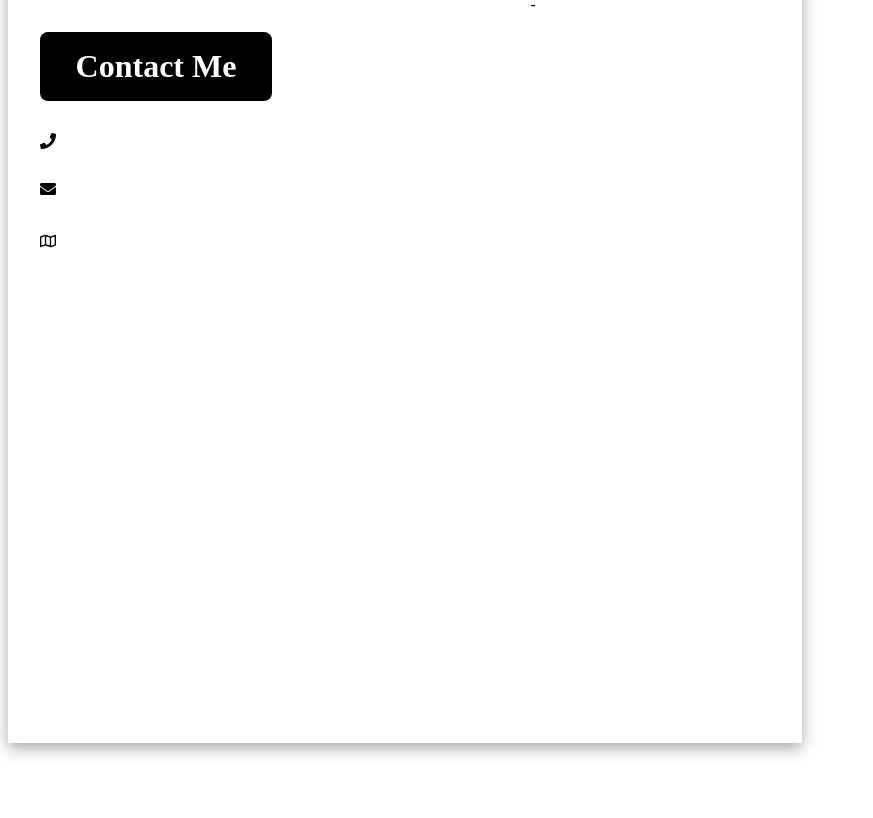
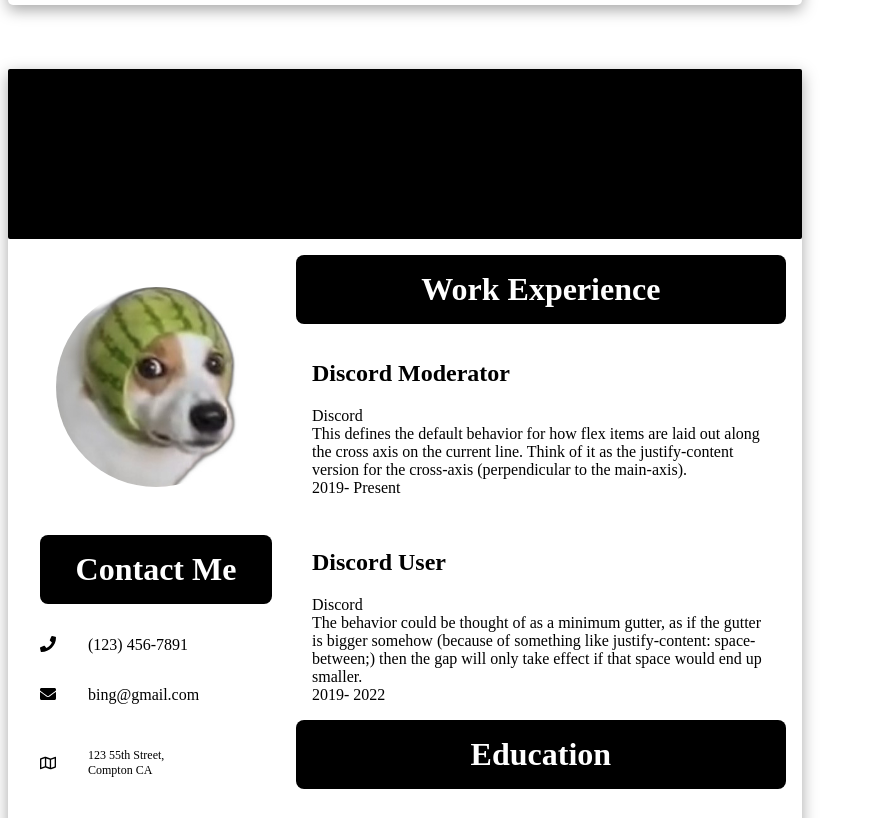
Before and after one commit to rsingh954/CV-Generator, a React (Create React App) app: page / in a window 1280 px wide. Shown: the part 1979-2797 px from the top of the page, without its empty margins (0-873 px from the left). Built offline with nearby package versions, Linux system fonts and the light colour scheme.

Commit message:
added example data

```diff
--- a/src/components/forms/Form.tsx
+++ b/src/components/forms/Form.tsx
@@ -1,5 +1,5 @@
-import React, { useRef, useState,useEffect  } from 'react'
-import { emptyFormData } from '../../utilities/emptyFormData'
+import React, { useState,useEffect  } from 'react'
+import { emptyFormData, exampleFormData } from '../../utilities/emptyFormData'
 import Personal from './Personal'
 import Experience from './Experience'
 import Education from './Education'
@@ -8,7 +8,7 @@ import CV from '../CV/CV'
 
 const Form: React.FC = () => {
 
-  const [formData, setFormData] = useState(emptyFormData)
+  const [formData, setFormData] = useState(exampleFormData)
   const [showCV, setShowCV] = useState(false)
 
   useEffect(() => {
--- a/src/utilities/emptyFormData.js
+++ b/src/utilities/emptyFormData.js
@@ -1,9 +1,11 @@
+import dog from '../assets/dog.jpg'
+let photo = ""
 export const emptyFormData = {
   personalInfo: {
     firstName: "",
     lastName: "",
     title: "",
-    photo: "", //TODO: ADD DEFUALT AVATAR LOGO
+    photo: photo , //TODO: ADD DEFUALT AVATAR LOGO
     address: "",
     phoneNumber: "",
     email: "",
@@ -31,3 +33,43 @@ export const emptyFormData = {
     },
   ],
 };
+export const exampleFormData = {
+  personalInfo: {
+    firstName: "Bing",
+    lastName: "Bong",
+    title: "Discord Moderator",
+    photo: dog, //TODO: ADD DEFUALT AVATAR LOGO
+    address: "123 55th Street, Compton CA",
+    phoneNumber: "(123) 456-7891",
+    email: "bing@gmail.com",
+  },
+  experience: [
+    {
+      id: Date.now(),
+      position: "Discord Moderator",
+      company: "Discord",
+      description: "This defines the default behavior for how flex items are laid out along the cross axis on the current line. Think of it as the justify-content version for the cross-axis (perpendicular to the main-axis).",
+      start: "2019",
+      to: "Present",
+    },
+    {
+      id: Date.now(),
+      position: "Discord User",
+      company: "Discord",
+      description: "The behavior could be thought of as a minimum gutter, as if the gutter is bigger somehow (because of something like justify-content: space-between;) then the gap will only take effect if that space would end up smaller.",
+      start: "2019",
+      to: "2022",
+    },
+  ],
+  education: [
+    {
+      id: Date.now(),
+      schoolName: "Free Code Camp",
+      city: "Birmingham, Alabama",
+      degree: "Bachelors",
+      subject: "Computer Science",
+      start: "2019",
+      to: "2022",
+    },
+  ],
+};
```
Also changed, not shown: src/assets/dog.jpg (added).
